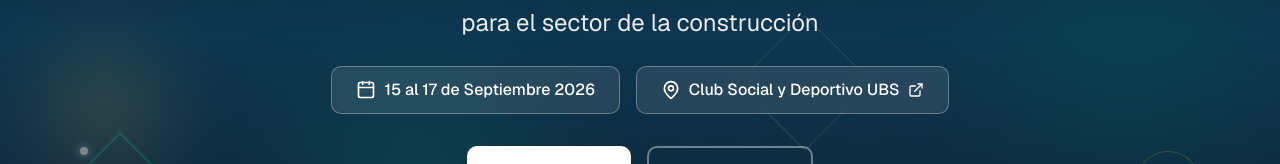
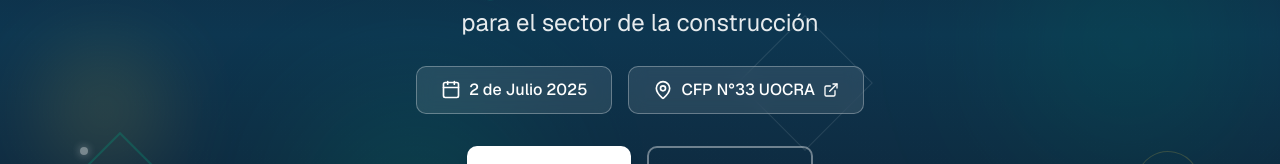
Before and after one commit to FacuPedrazzoli/Expo-Formacion-Uocra, a Next.js app: page / in a window 1280 px wide. Shown: the part 390-554 px from the top of the page. Built offline with nearby package versions, Linux system fonts and the light colour scheme; no server answers; the database is empty.

Commit message:
feat: update event date to July 2 2025 and location to CFP N33 UOCRA

```diff
--- a/src/app/page.tsx
+++ b/src/app/page.tsx
@@ -28,7 +28,7 @@ export default function HomePage() {
       <Navbar eventTitle={event?.title} />
       <main className="flex-1">
         <HeroSection
-          title={event?.title || 'Expo Formación UOCRA'}
+          title={event?.title || 'Expo Formación UOCRA 2025'}
           subtitle={event?.description || 'El evento anual de formación profesional para el sector de la construcción'}
           ctaText="Registrarse"
           ctaHref="/register"
--- a/src/components/sections/HeroSection.tsx
+++ b/src/components/sections/HeroSection.tsx
@@ -28,11 +28,11 @@ export function HeroSection({
   secondaryCtaText,
   secondaryCtaHref,
   backgroundImage,
-  eventDate = '15 al 17 de Septiembre 2026',
-  eventDateIcs = '20260915',
-  eventLocation = 'Club Social y Deportivo UBS',
-  eventAddress = 'Gral. José Gervasio Artigas 2102, Buenos Aires',
-  mapsUrl = 'https://maps.google.com/?q=Club+Social+y+Deportivo+UBS+Buenos+Aires',
+  eventDate = '2 de Julio 2025',
+  eventDateIcs = '20250702',
+  eventLocation = 'CFP N°33 UOCRA',
+  eventAddress = 'Humberto 1º 2260, Buenos Aires',
+  mapsUrl = 'https://maps.google.com/?q=CFP+N33+UOCRA+Humberto+1+2260+Buenos+Aires',
 }: HeroSectionProps) {
   const calendarUrl = `https://calendar.google.com/calendar/render?action=TEMPLATE&text=Expo+Formación+UOCRA+2026&dates=${eventDateIcs}T090000/${eventDateIcs}T180000&details=El+evento+anual+de+formación+profesional+para+el+sector+de+la+construcción&location=${eventLocation}+-+${encodeURIComponent(eventAddress)}`;
 
--- a/src/data/event-data.json
+++ b/src/data/event-data.json
@@ -1,11 +1,11 @@
 {
   "video": "https://www.youtube.com/watch?v=sdoX3YvrbuA&t=18s",
   "eventInfo": {
-    "date": "15 al 17 de Septiembre 2026",
-    "dateIcs": "20260915",
-    "location": "Club Social y Deportivo UBS",
-    "address": "Gral. José Gervasio Artigas 2102, Buenos Aires, Argentina",
-    "mapsUrl": "https://maps.google.com/?q=Club+Social+y+Deportivo+UBS+Buenos+Aires"
+    "date": "2 de Julio 2025",
+    "dateIcs": "20250702",
+    "location": "CFP N°33 UOCRA",
+    "address": "Humberto 1º 2260, Buenos Aires",
+    "mapsUrl": "https://maps.google.com/?q=CFP+N33+UOCRA+Humberto+1+2260+Buenos+Aires"
   },
   "charlas": [
     { "id": "tal-001", "titulo": "Charla Inaugural: El futuro de la construcción en Argentina", "descripcion": "Apertura oficial de Expo Formación UOCRA 2026. Palabras de autoridades gremiales y presentación de las tendencias del sector para los próximos años.", "horario": "09:00 - 10:00", "capacidad": 500, "sala": "Salón Principal" },
```
